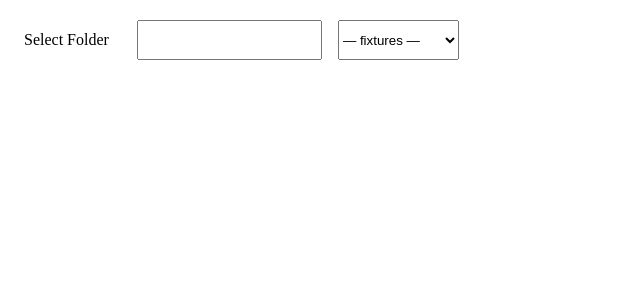
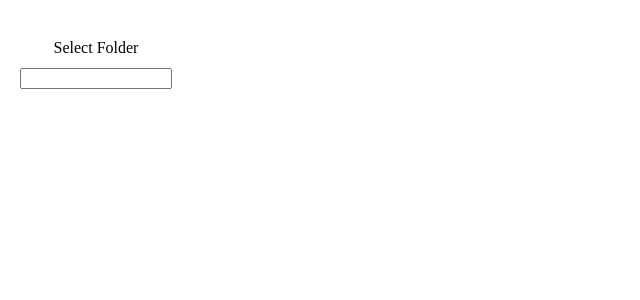
Before and after one commit to aeronson/fs-view, an Angular app: page / in a window 1280 px wide. Shown: the top 300 px of the page, without its empty margins (0-640 px from the left). Built offline with nearby package versions, Linux system fonts and the light colour scheme.

Commit message:
ui improvements

```diff
--- a/src/app/player/player.component.html
+++ b/src/app/player/player.component.html
@@ -3,11 +3,6 @@
     <div class="file-input-block">
       <button mat-button (click)="selectFolder()">Select Folder</button>
       <input type="text" [(ngModel)]="selectedFolder" readonly>
-      <select aria-label="Chart fixtures" [(ngModel)]="selectedFixture" (change)="loadFixture(selectedFixture)">
-        <option value="">— fixtures —</option>
-        <option value="sine-0-10-10s.json">Sine 0-10 (10s)</option>
-        <option value="sine-0-100-10s.json">Sine 0-100 (10s)</option>
-      </select>
     </div>
     <div class="file-list">
       <select [size]="60" [(ngModel)]="selectedIndex" *ngIf="files.length" (change)="loadVideo()">
@@ -33,7 +28,7 @@
         <button mat-button (click)="next()">Next</button>
         <button mat-button (click)="toggleFullscreen()">Fullscreen</button>
         <button mat-button (click)="toggleZoom()">{{zoom ? 'Unzoom' : 'Zoom'}}</button>
-        <div class="fixture-badge" *ngIf="fixtureLabel">Fixture: {{fixtureLabel}}</div>
+        <!-- Fixture badge removed (UI cleaned up) -->
       </div>
       <input class="slider" *ngIf="videoDuration > 0" type="range" [min]="0" [max]="videoDuration" [step]="0.01"
         [(ngModel)]="currentTime" (input)="seekVideo()" />
--- a/src/app/player/player.component.scss
+++ b/src/app/player/player.component.scss
@@ -22,12 +22,22 @@
   gap: var(--gutter, 1rem);
 }
 
+.file-block {
+  width: 10rem;
+  display: flex;
+  flex-direction: column;
+  gap: var(--gutter, 1rem);
+  min-height: 0;
+  padding: 0.5rem;
+}
+
 .file-input-block {
   display: flex;
-  flex-direction: row;
+  flex-direction: column; /* stack button and input */
   width: 100%;
-  min-width: var(--left-pane-min-width, 20rem);
+  box-sizing: border-box;
   column-gap: var(--gutter, 1rem);
+  row-gap: 0.5rem;
   row-gap: 0; /* controls sit directly over the slider */
   padding: 0 0.25rem; /* added padding for formatting */
 }
@@ -42,6 +52,7 @@
 .file-list {
   margin-top: 10px;
   width: 100%;
+  box-sizing: border-box;
   flex: 1 1 auto;
   display: flex;
   flex-direction: column;
@@ -106,12 +117,7 @@
   align-self: center;
 }
 
-.fixture-badge {
-  margin-left: 0.5rem;
-  align-self: center;
-  color: rgba(255,255,255,0.9);
-  font-size: 0.9rem;
-}
+/* fixture badge removed (no fixtures UI) */
 
 .chart-block {
   width: 100%;
@@ -133,6 +139,24 @@
   align-items: stretch;
 }
 
+/* In vertical (portrait) mode, let the video container fill the full available height
+   so tall videos scale to the maximum vertical area. Remove aspect ratio so the
+   container can scale to height, and ensure the video fills height with width auto. */
+.video-block.vertical .video-container-block {
+  flex: 0 1 60%; /* video takes approx 60% in vertical mode */
+  min-width: 40%;
+  height: 100%;
+  min-height: 0;
+  max-height: 100%;
+  aspect-ratio: auto; /* let the height determine width */
+  max-width: none;
+}
+.video-block.vertical .video-container-block video {
+  width: auto;
+  height: 100%;
+  object-fit: contain; /* letterbox if necessary, fill height */
+}
+
 /* Keep controls centered in horizontal layout left column */
 .video-controls { padding: 0.5rem; }
 
@@ -141,8 +165,14 @@
   align-items: flex-start; /* stack controls at top of right column in vertical mode */
   justify-content: flex-start;
   align-self: flex-start;
-  width: var(--right-column-width, 360px);
-  flex: 0 0 var(--right-column-width, 360px);
+  width: auto;
+  max-width: none;
+  flex: 1 1 auto; /* expand to fill remaining width */
+  min-width: 220px;
+}
+/* Ensure right column doesn't take more than 50% so video has room on narrow screens */
+.video-block.vertical .video-controls-block {
+  max-width: 60vw; /* ensure right column remains usable but can expand */
 }
 
 .slider {
--- a/src/app/player/player.component.ts
+++ b/src/app/player/player.component.ts
@@ -35,9 +35,6 @@ export class PlayerComponent {
   // Zoom mode: false -> object-fit: contain; true -> object-fit: cover
   zoom = false;
   isVertical = false; // true if video has aspect ratio < 1 (portrait)
-  selectedFixture: string = '';
-  fixturesPath = '/fixtures/';
-  fixtureLabel = '';
   isDefaultFunscript = false; // whether the current funscript is a generated default
 
   @ViewChild('videoRef') videoRef!: ElementRef<HTMLVideoElement>;
@@ -47,26 +44,7 @@ export class PlayerComponent {
     Chart.register(annotationPlugin);
   }
 
-  async loadFixture(filename?: string) {
-    if (!filename) {
-      this.selectedFixture = '';
-      this.fixtureLabel = '';
-      return;
-    }
-    try {
-      const res = await fetch(`${this.fixturesPath}${filename}`);
-      if (!res.ok) throw new Error(`Failed to fetch fixture ${filename}`);
-      const data = await res.json();
-      this.funscriptData = data;
-      this.isDefaultFunscript = false;
-      this.fixtureLabel = filename;
-      // recreate chart with the new data
-      this.cdr.detectChanges();
-      requestAnimationFrame(() => { try { this.createChart(); } catch (e) { console.error('createChart error:', e); } });
-    } catch (e) {
-      console.error('Failed to load fixture:', e);
-    }
-  }
+  // (fixtures support was removed; clean up any related code)
 
   toggleZoom() {
     this.zoom = !this.zoom;
```
